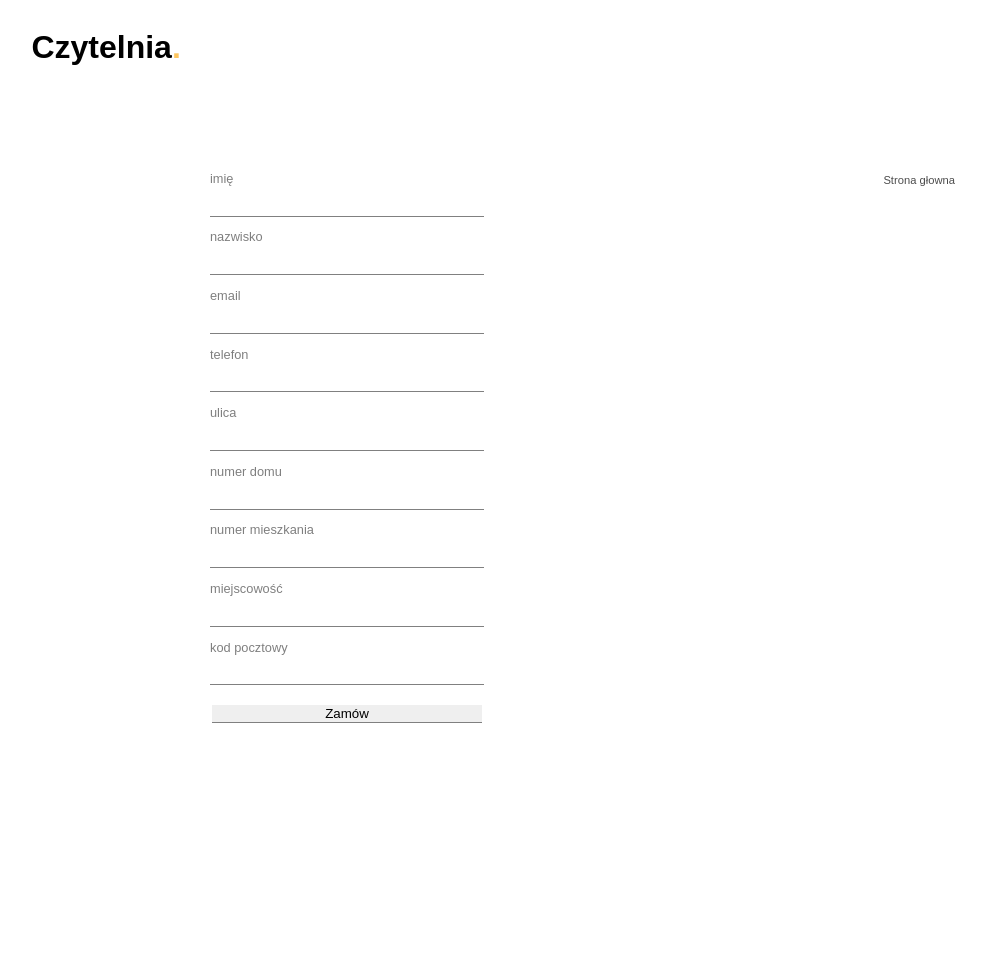
After one commit to paulina-rega/simple-bookstore, a PHP site: page /order-page.php in a window 1280 px wide. The commit adds this page. Shown: the whole page, without its empty margins (135-1121 px from the left). Run offline with PHP 8.4, Linux system fonts and the light colour scheme.

Commit message:
further changes

```diff
--- a/book-details.php
+++ b/book-details.php
@@ -20,8 +20,7 @@ init_cart();
         <div class="menu">
             <ul>
                 <li><a href="/zadanie2/cart-details.php">Koszyk</a></li>
-                <li><a href="#">O nas</a></li>
-                <li><a href="#">Kontakt</a></li>
+
 
             </ul>
         </div>
--- /dev/null
+++ b/order-page.php
@@ -0,0 +1,79 @@
+<?php
+include 'session_support.php';
+include 'database_connection.php';
+init_cart();
+?>
+
+<!DOCTYPE html PUBLIC "-//W3C//DTD HTML 4.01 Transitional//EN" "http://www.w3.org/TR/html4/loose.dtd">
+<html>
+<head>
+<title> Czytelnia </title>
+<meta http-equiv="Content-type" content="text/html; charset=iso- 8859-2">
+<meta name="Czytelnia" content=" [wstaw tu opis strony] "> <meta name="Keywords" content=" [wstaw tu slowa kluczowe] "> <meta name="Author" content=" [dane autora] ">
+<link rel="stylesheet" type="text/css" href="style.css">
+</head>
+<body>
+    <div class="container">
+        <div class="title">
+            <h1><a href="#">Czytelnia<span style="color:#FEC65F;">.</span></a></h1>
+        </div>
+        <div class="menu">
+            <ul>
+                <li><a href="/zadanie2/index.php">Strona głowna</a></li>
+            </ul>
+        </div>
+        <div class="main">
+             <?php
+              $conn = open_connection();
+
+
+              if(isset($_POST['submit'])){
+                ini_set("SMTP","aspmx.l.google.com");
+                  $to = "paulina.m.rega@gmail.com"; // this is your Email address
+                  $from= $_POST['email']; // this is the sender's Email address
+                  $name = $_POST['firstname'].' '.$_POST['lastname'];
+                  $address1 = $_POST['street'].' '.$_POST['house_number'].'/'.$_POST['apartment_number'];
+                  $address2 = $_POST['city'].' '.$_POST['postcode'];
+                  $address = $address1."\n".$address2;
+                  $number = $_POST['telephone'];
+                  $message = $name ."\n\n" . $address."\n\n Telefon: ".$number;
+
+                  echo $message;
+                  $headers = "Order from:" . $from;
+                  mail($to,$subject,$message,$headers);
+
+                  echo "Mail Sent. Thank you " . $name . ", we will contact you shortly.";
+                  // You can also use header('Location: thank_you.php'); to redirect to another page.
+                  }
+
+
+              ?>
+
+              <form class="order-form" action:"" method:"post" enctype="text/plain">
+                <p>imię</p>
+                <input type ="text" name="firstname" required maxlength="50">
+                <p>nazwisko</p>
+                <input type ="text" name="lastname" required maxlength="50">
+                <p>email</p>
+                <input type="email"name="email" required maxlength="60">
+                <p>telefon</p>
+                <input type="tel" name="telephone" required pattern="[0-9]{9}">
+                <p>ulica</p>
+                <input type="text" name="street" required maxlength="30">
+                <p>numer domu</p>
+                <input type="text" name="house_number" required maxlength="10">
+                <p>numer mieszkania</p>
+                <input type="text" name="apartment_number" maxlength="10" class="basic-input">
+                <p>miejscowość</p>
+                <input type="text" name="city" maxlength="30" required>
+                <p>kod pocztowy</p>
+                <input type="text" name="postcode" required pattern="[0-9]{2}-[0-9]{3}"><br/>
+                <input type="submit" value="Zamów" class="submit-button">
+              </form>
+
+
+
+        </div>
+    </div>
+</body>
+</html>
--- a/session_support.php
+++ b/session_support.php
@@ -12,6 +12,19 @@ function init_cart() {
 }
 
 
+function book_plus($book_id) {
+  $_SESSION['cart'][$book_id]['quantity']++;
 
 
+}
+
+function book_minus($book_id) {
+  if ($_SESSION['cart'][$book_id]['quantity']>1) {
+    $_SESSION['cart'][$book_id]['quantity']--;
+  }
+  else {
+    unset($_SESSION['cart'][$book_id]);
+  }
+}
+
  ?>
--- a/style.css
+++ b/style.css
@@ -1,3 +1,6 @@
+/* INDEX and generic */
+
+
 body {
     font-family: sans-serif;
     text-align: center;
@@ -14,16 +17,17 @@ grid-row-gap: 0px;
 }
 
 .title {
-  position: relative;
+    position: relative;
     grid-area: 1 / 1 / 2 / 3;
     text-align: left;
     padding-left: 10%;
-    top: 70px;
+    height: 150px;
 }
 
 
 .title a{
     opacity: 1;
+
 }
 
 .menu {
@@ -45,6 +49,10 @@ a:hover {
     margin-top: 1em;
     font-size: 0.7em;
 
+}
+
+.menu li a {
+  padding: 2em;
 }
 
 
@@ -104,7 +112,7 @@ a:hover {
 
 
 
-
+/* BOOK DETAILS */
 
 
 .image-box {
@@ -162,6 +170,9 @@ a:hover {
 }
 
 
+/* CART DETAILS */
+
+
 .cart-title {
   width: 100%;
   text-align: center;
@@ -169,17 +180,18 @@ a:hover {
   right: 80px;
   opacity: 0.6;
 }
-.cart-margin{
-  margin-top: 20px;
-}
+
 
 .table-cart {
   font-size: 0.7em;
+  position: relative;
+  top: -100px;
+  align-self: center;
 }
 
 .table-cart td {
   margin-right: 1em;
-  max-width: 200px;
+  max-width: 300px;
   text-align: center;
   padding: 0.4em;
 }
@@ -200,9 +212,52 @@ a:hover {
 }
 
 
+
+.empty-cart-msq{
+  opacity: 0.6;
+}
+
 table .info {
   opacity: 0.5;
-  text-align: center;;
+  text-align: center;
+}
+
+.order-page-link {
+  color: black;
+  font-size: 1.2em;
+  text-align: left;
+  padding: 0.4em;
+  border-bottom: 2px solid #FEC65F;
+}
+
+
+
+/* ORDER PAGE */
+
+.order-form p{
+  opacity: 0.5;
+  font-size: 0.8em;
+  text-align: left;
+}
+
+
+.order-form input {
+  border: none;
+  border-bottom: 1px solid grey;
+  width: 270px;
+}
+
+.order-form input:active, .order-form input:focus {
+  outline: none;
+  border-color: #FEC65F;
+}
+
+
+
+.submit-button {
+  border: none;
+  margin-top: 20px;
+
 }
 
 @media (max-width: 870px) {
```
Also changed, not shown: cart-details.php (+19 -106 lines), cart_buttons_support.php (added, +58 -0 lines), index.php (+0 -16 lines).
